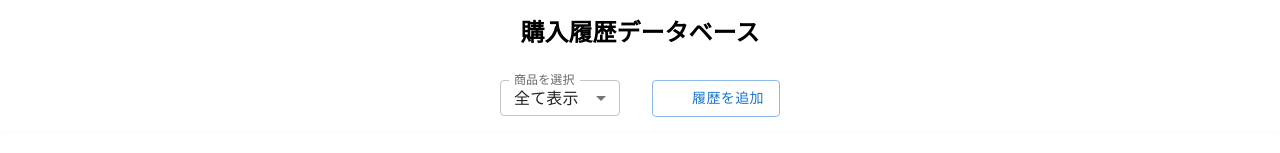
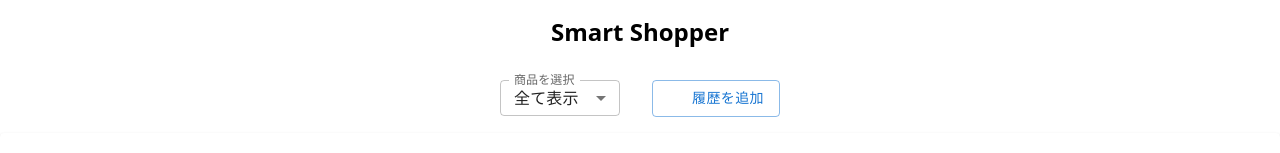
Before and after one commit to mizzzuno/my-groceries-database, a Next.js app: page / in a window 1280 px wide. Shown: the top 153 px of the page. Built offline with nearby package versions, Linux system fonts and the light colour scheme; some icons are missing.

Commit message:
fix: change title to smart shopper

```diff
--- a/src/components/pages/(home)/page.tsx
+++ b/src/components/pages/(home)/page.tsx
@@ -20,7 +20,7 @@ export default function HomePage() {
   return (
     <>
       <h1 className="m-4 text-2xl font-bold flex justify-center">
-        購入履歴データベース
+        Smart Shopper
       </h1>
       <div className="flex justify-center items-center">
         <BasicSelect value={selectedGrocery} onChange={setSelectedGrocery} />
```
